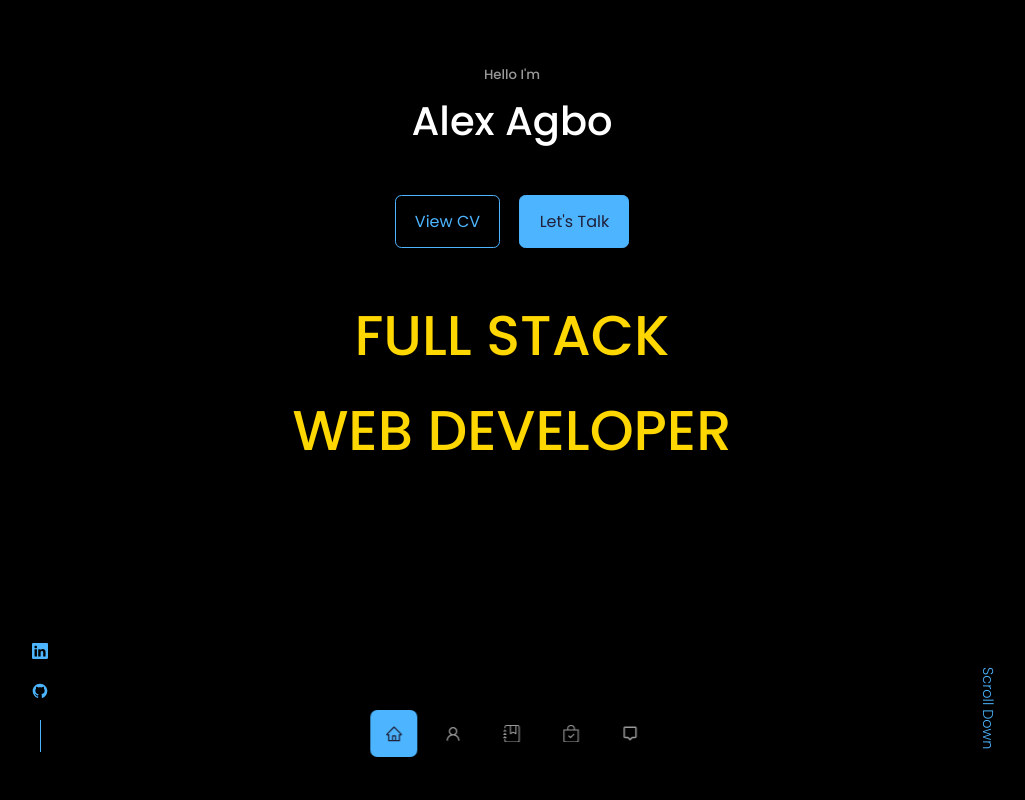
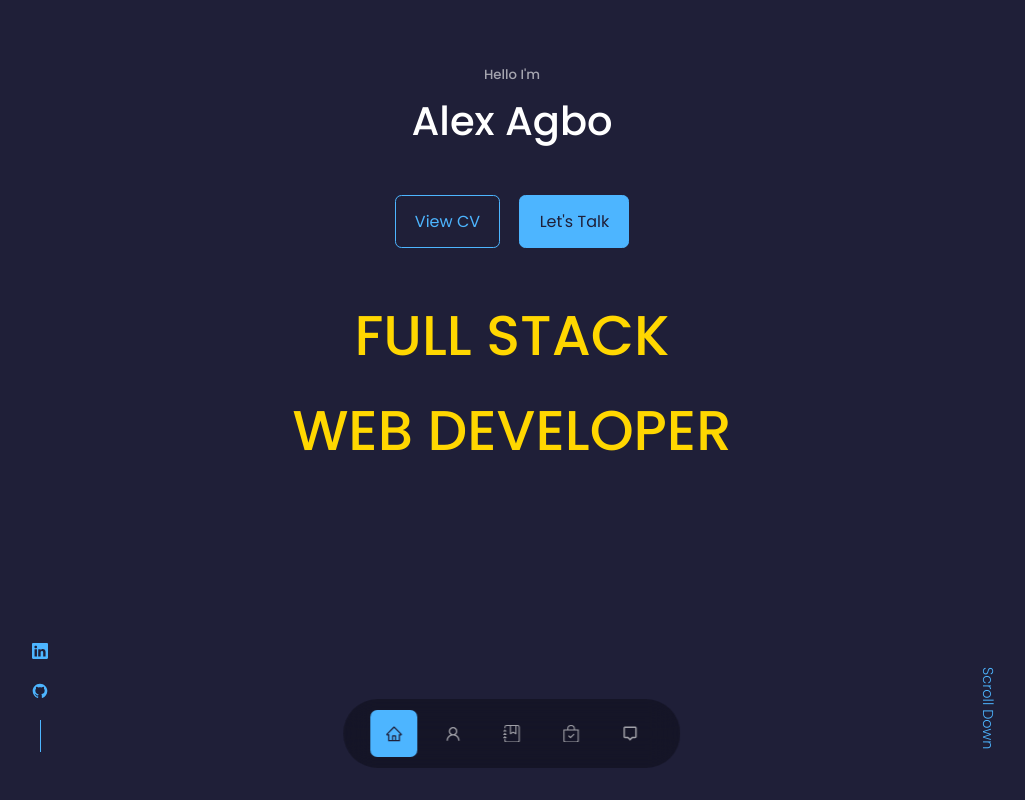
Before and after one commit to Alexcoder/react-potfolio-website, a React (Create React App) app: page / in a window 1280 px wide. Shown: the top 800 px of the page, without its empty margins (128-1153 px from the left). Built offline with nearby package versions, Linux system fonts and the light colour scheme.

Commit message:
background image

```diff
--- a/src/components/header/Header.jsx
+++ b/src/components/header/Header.jsx
@@ -9,14 +9,9 @@ const Header = () => {
        <div className="container header_container" id="home">
           <h5>Hello I'm</h5>
           <h1>Alex Agbo</h1>
-          {/* <h5 className='text-light'>Fullstack Developer</h5> */}
           <CTA/>
           <HeaderSocials/>
 
-          {/* <div className="me">
-             <img src={MAINPIC}  alt='me' className='now'/>
-          </div>
- */}
           <h1 className="description" >FULL STACK <br/> WEB DEVELOPER</h1>
           <a href='#contact' className='scroll_down'>Scroll Down</a>
        </div>
--- a/src/index.css
+++ b/src/index.css
@@ -42,7 +42,7 @@ body{
  background: var(--color-bg);
  color: var(--color-white);
  line-height: 1.7;
- background-image: url(../src/assets/unsplash1.jpg);
+ /* background-image: url(../src/assets/unsplash1.jpg); */
 }
 
 
```
